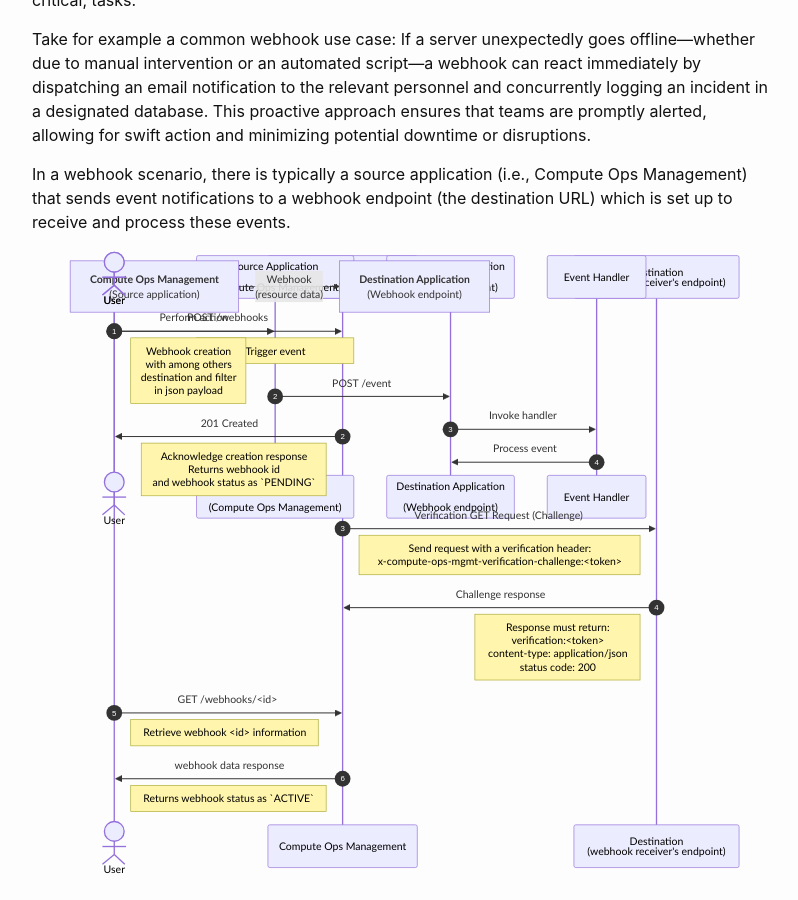
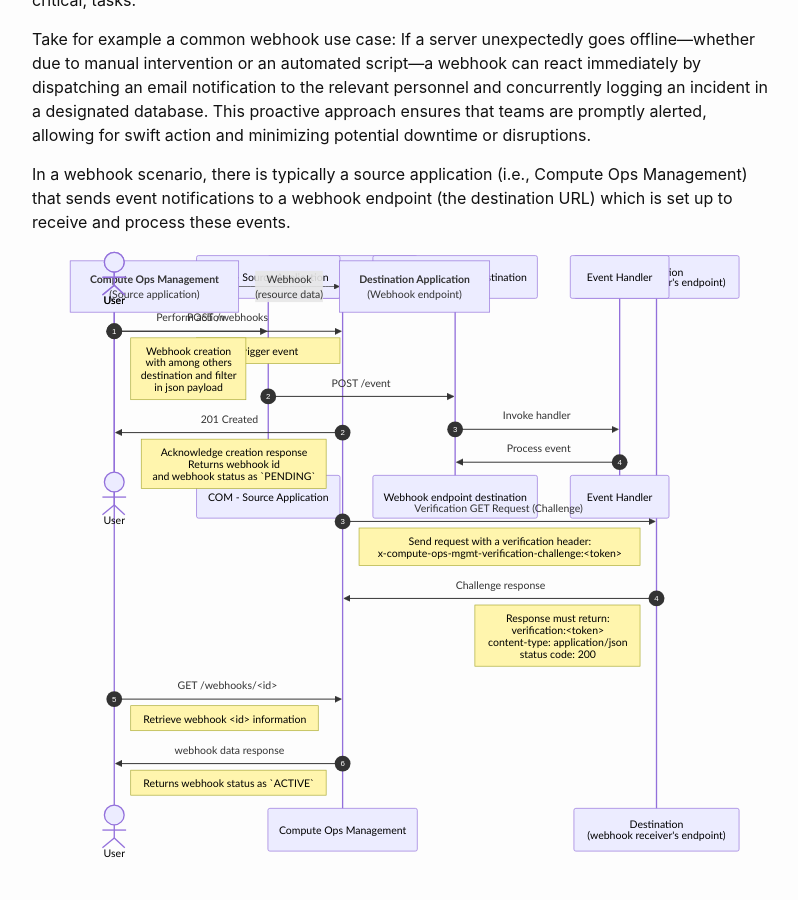
Before and after one commit to jullienl/jullienl.github.io, a Jekyll site: the page built from _posts/2024-04-25-Implementing webhooks with COM.md, in a window 1280 px wide and 900 px high, scrolled down 1781 px. Shown: the whole window, without its empty margins (238-1036 px from the left). Built offline with Jekyll 4.4.1, drawn with Linux system fonts in a browser that asks for light colours.

Commit message:
fix mermaid error on phones

```diff
--- a/_posts/2024-04-25-Implementing webhooks with COM.md
+++ b/_posts/2024-04-25-Implementing webhooks with COM.md
@@ -78,12 +78,11 @@
 <br/>
 
 <div class="mermaid">
-
 sequenceDiagram
     autonumber
     actor User as User
-    participant SourceApp as Source Application<br/><br/> (Compute Ops Management)
-    participant WebhookURL as Destination Application<br/><br/> (Webhook endpoint)
+    participant SourceApp as COM - Source Application
+    participant WebhookURL as Webhook endpoint destination
     participant Handler as Event Handler
 
     User->>SourceApp: Perform action
```
